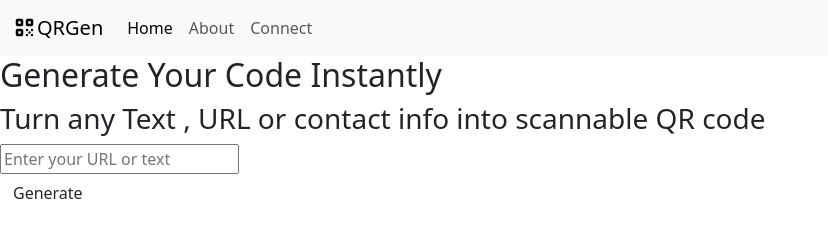
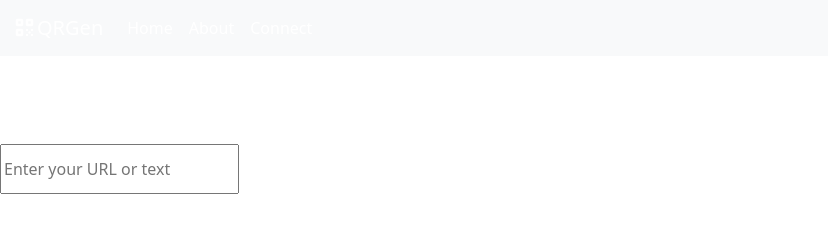
Before and after one commit to Adarsh-bhandari1/qr-code-project, a plain HTML site: page src/index.html in a window 1280 px wide. Shown: the whole page, without its empty margins (0-828 px from the left). Drawn offline with nearby package versions, Linux system fonts and the light colour scheme.

Commit message:
adding input fields

```diff
--- a/src/index.html
+++ b/src/index.html
@@ -22,8 +22,8 @@
   <body>
     <nav class="navbar navbar-expand-lg bg-body-tertiary">
       <div class="container-fluid">
-        <a class="navbar-brand" href="#"
-          ><i class="fa-solid fa-qrcode"></i>QRGen</a
+        <a class="navbar-brand" href="#" style="color: white"
+          ><i class="fa-solid fa-qrcode" style="color: white"></i>QRGen</a
         >
         <button
           class="navbar-toggler"
@@ -39,27 +39,42 @@
         <div class="collapse navbar-collapse" id="navbarNavDropdown">
           <ul class="navbar-nav">
             <li class="nav-item">
-              <a class="nav-link active" aria-current="page" href="#">Home</a>
+              <a
+                class="nav-link active"
+                aria-current="page"
+                href="#"
+                style="color: white"
+                >Home</a
+              >
             </li>
             <li class="nav-item">
-              <a class="nav-link" href="#">About</a>
+              <a class="nav-link" href="#" style="color: white">About</a>
             </li>
             <li class="nav-item">
-              <a class="nav-link" href="#">Connect</a>
+              <a class="nav-link" href="#" style="color: white">Connect</a>
             </li>
           </ul>
         </div>
       </div>
     </nav>
     <div class="orange-cnt">
-      <h2>Generate Your Code Instantly</h2>
-      <h3>Turn any Text , URL or contact info into scannable QR code</h3>
+      <h2 style="color: white">Generate Your Code Instantly</h2>
+      <h3 style="color: white">
+        Turn any Text , URL or contact info into scannable QR code
+      </h3>
     </div>
     <div class="input-cnt">
       <form action="">
-        <input type="text" placeholder="Enter your URL or text" />
+        <input
+          type="text"
+          placeholder="Enter your URL or text"
+          style="height: 50px"
+          ;
+          width="40px"
+          ;
+        />
       </form>
-      <button class="btn">Generate</button>
+      <button class="btn" style="color: white">Generate</button>
     </div>
   </body>
   <script src="https://ajax.googleapis.com/ajax/libs/jquery/3.7.1/jquery.min.js"></script>
```
